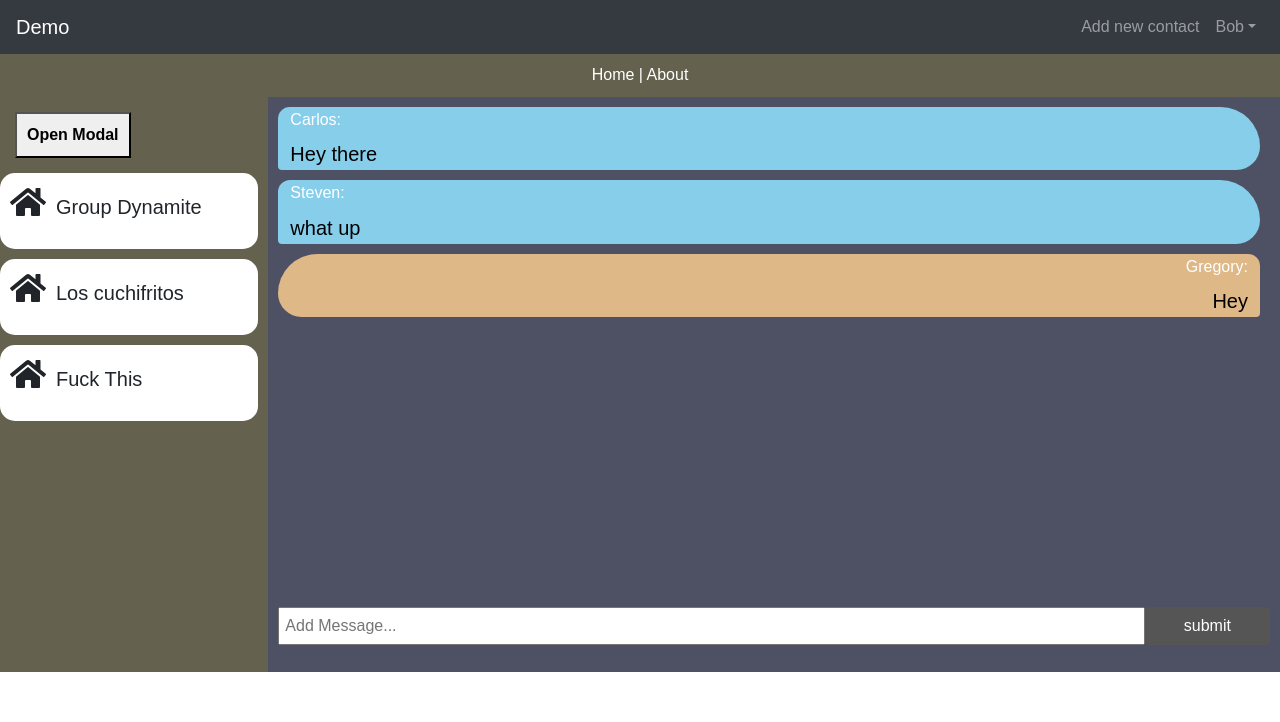
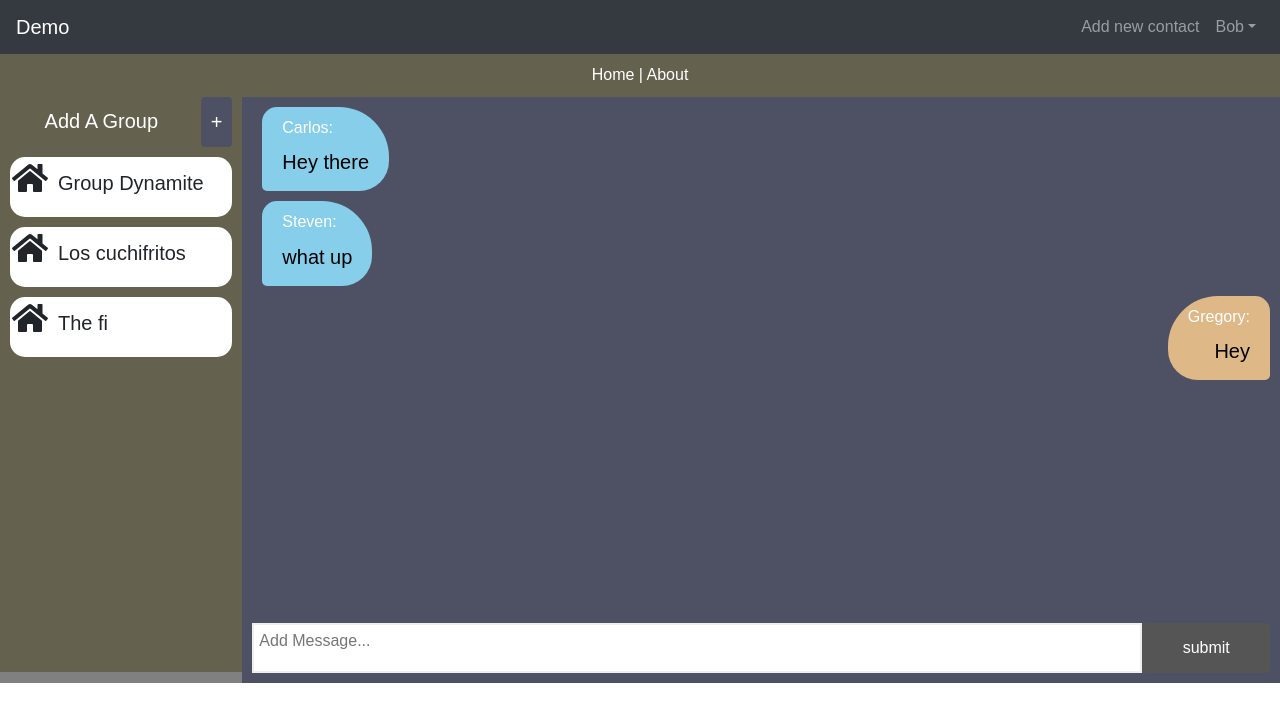
Before and after one commit to TheParodicts/Abandoned_Initial_ChatUI, a React (Create React App) app: page / in a window 1280 px wide. Shown: the top 722 px of the page. Built offline with nearby package versions, Linux system fonts and the light colour scheme.

Commit message:
more changes to the UI chat page

```diff
--- a/src/App.css
+++ b/src/App.css
@@ -16,6 +16,7 @@ a {
 
 .mainContainer {
   background-color: #808080;
+  min-width: 900px;
 }
 
 .bodyContainer {
@@ -26,14 +27,18 @@ a {
 .MessageContainer {
   padding: 10px;
   background-color: #4e5164;
-  flex-grow: 10
+  flex-grow: 10;
+  overflow-y: scroll;
+  width: 100%;
+
 }
 
 .sideBarContainer {
   background-color: #64614e;
-  width: 200px;
+  width: 300px;
   height: 575px;
-  flex-grow: 1;
+  min-width: 230px;
+
 }
 
 .btn {
@@ -45,6 +50,24 @@ a {
   cursor: pointer;
 }
 
+.btn-modal  {
+  padding: 10px;
+  background-color: #4e5164;
+  margin-right: 10px;
+  margin-bottom: 10px;
+  font-size: 20px;
+}
+
+.add-group-label {
+  padding: 10px;
+  width: 100%;
+  text-align: center;
+  color: #fff;
+  margin-left: 2px;
+  margin-bottom: 10px;
+  font-size: 20px;
+}
+
 .btn:hover {
   background: #666;
 }
--- a/src/App.js
+++ b/src/App.js
@@ -19,6 +19,7 @@ class App extends Component {
     super(props, context);
 
     this.state = {
+
       messages: [
         {
           id: uuid.v4(),
@@ -56,7 +57,7 @@ class App extends Component {
         },
         {
           id: 3,
-          name: 'Fuck This',
+          name: 'The fi',
           photo: ''
         }
     ],
@@ -106,9 +107,9 @@ class App extends Component {
           </div>
         <div className="bodyContainer">
         <div className="sideBarContainer">
-        <div>
-            { this.state.isShowing ? <div onClick={this.closeModalHandler} className="back-drop"></div> : null }
-        <button className="open-modal-btn" onClick={this.openModalHandler}>Open Modal</button>
+          <div className= "d-flex flex-row">  { this.state.isShowing ? <div onClick={this.closeModalHandler} className="back-drop"></div> : null }
+              <label className="add-group-label"> Add A Group </label>
+              <button className="btn btn-modal" onClick={this.openModalHandler}> + </button>
 
                   <Modal
                       className="modal"
@@ -123,8 +124,9 @@ class App extends Component {
         <div className="MessageContainer">
           <Route exact path="/" render={ props => (
             <React.Fragment>
-              <div style={{ height: '500px' }}>
+              <div className= "d-flex align-items-start flex-column bd-highlight mb-3" style={{ height: '500px', width: '100%'}}>
                   <Messages messages={this.state.messages} />
+
               </div>
               <div>
                 <AddMessage addMessage={this.addMessage} />
--- a/src/components/AddMessage.js
+++ b/src/components/AddMessage.js
@@ -14,15 +14,27 @@ export class AddMessage extends Component {
 
   onChange = (e) => this.setState({ [e.target.name]: e.target.value });
 
+  typeMessageStyle = () =>{
+    return {
+      flex:'10',
+      padding:'5px',
+      overflowX:'auto',
+      width:'100%',
+      border: "2px solid #eee",
+      resize: "none",
+      height:"50px"
+    }
+  }
+
   render() {
     return (
       <form onSubmit={this.onSubmit} style={{ display: 'flex' }}>
-        <input
+        <textarea
         type="text" name="body"
         placeholder="Add Message..."
         value={this.state.body}
         onChange={this.onChange}
-        style={{ flex:'10', padding:'5px' }}/>
+        style={this.typeMessageStyle()}/>
 
         <input
         type="submit"
--- a/src/components/GroupItem.js
+++ b/src/components/GroupItem.js
@@ -8,23 +8,20 @@ export class GroupItem extends Component{
   getStyle = () => {
     return {
       background: '#fff',
-      padding: '10px',
-      borderBottom: 'none',
+      padding: '2px',
       borderRadius: '15px',
       marginBottom: '10px',
       marginRight: '10px',
+      marginLeft: '10px',
       textAlign: 'left'
       }
     }
 
-    titleStyle = () => {
+    iconStyle = () => {
       return {
-        color: 'white',
-        padding: '2px',
-        borderBottom: 'none',
-        borderRadius: this.props.group.id === 3 ? '50px 15px 5px 10px': '15px 50px 10px 5px',
-        display: "flex",
-        flexDirection: "row"
+        color: 'black',
+        padding: '5px',
+        padding: '10px'
         }
       }
 
@@ -32,7 +29,7 @@ export class GroupItem extends Component{
     const {id, name } = this.props.group;
     return (
       <div style={this.getStyle()}>
-        <FontAwesomeIcon icon={faHome} size="2x" />
+        <FontAwesomeIcon icon={faHome} size="2x"  />
         <label style={{padding: "10px", fontSize: "20px"}}>
           {'  '}
           { name }
--- a/src/components/MessageItem.js
+++ b/src/components/MessageItem.js
@@ -4,12 +4,14 @@ import PropTypes from 'prop-types';
 export class MessageItem extends Component{
   getStyle = () => {
     return {
+      padding: '5px 10px 5px 5px',
       background: this.props.message.id === 3 ?
       '#deb887':'#87ceeb',
       borderRadius: this.props.message.id === 3 ? '50px 15px 5px 30px': '15px 50px 30px 5px',
       marginBottom: '10px',
-      marginRight: '10px',
+      marginLeft: '10px',
       textAlign: this.props.message.id === 3 ? 'right':'left',
+      maxWidth: '75%'
       }
     }
 
@@ -32,22 +34,39 @@ export class MessageItem extends Component{
         marginLeft: '10px',
         fontSize: '20px',
         marginTop: '5px',
-        marginBottom: '5px'
+        marginBottom: '5px',
+        maxWidth: '100%%',
+        overflowX: 'auto',
+        wordBreak: 'break-all'
       }
     }
 
   render() {
     const {id, username, body} = this.props.message;
+    if (this.props.message.id === 3){
     return (
-      <div style={this.getStyle()}>
+      <div className= "ml-auto p-2 justify-content-end bd-highlight" style={this.getStyle()}>
         <p style={this.titleStyle() }>
         { username + ': ' }
         </p>
-        <p style={ this.bodyStyle() }>
+        <div style={ this.bodyStyle() }>
         { body }
-      </p>
+        </div>
       </div>
     )
+  }
+  else {
+    return (
+      <div className= "mr-auto p-2 justify-content-start bd-highlight" style={this.getStyle()}>
+        <p style={this.titleStyle() }>
+        { username + ': ' }
+        </p>
+        <div style={ this.bodyStyle() }>
+        { body }
+      </div>
+      </div>
+    )
+  }
   }
 }
 
--- a/src/components/Modal.css
+++ b/src/components/Modal.css
@@ -95,3 +95,13 @@
     padding: 10px;
     font-weight: bold;
 }
+
+.btn-Style  {
+  background: #ff0000;
+  color: #fff;
+  border: none;
+  padding: 5px 9px;
+  borderRadius: 50%;
+  cursor: pointer;
+  float: right;
+}
```
Lines whose indentation alone changed are shown as unchanged.
